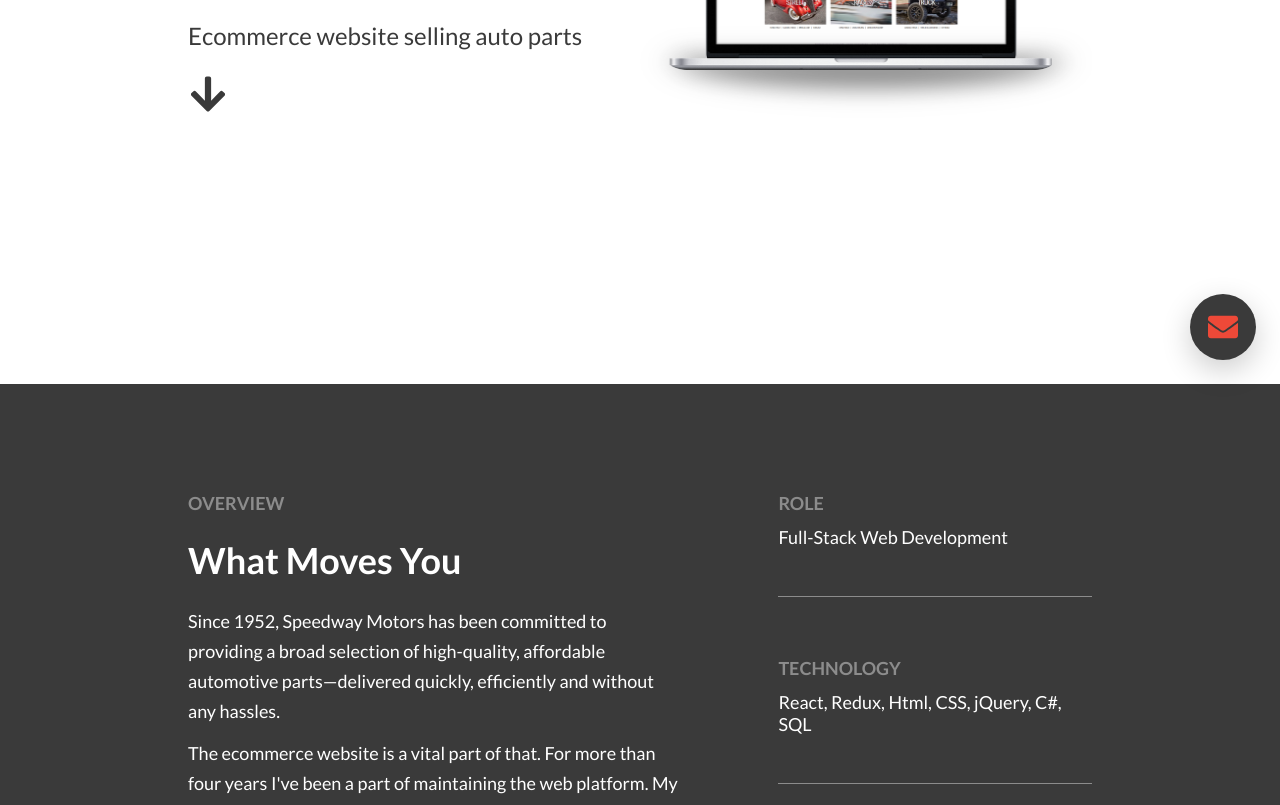
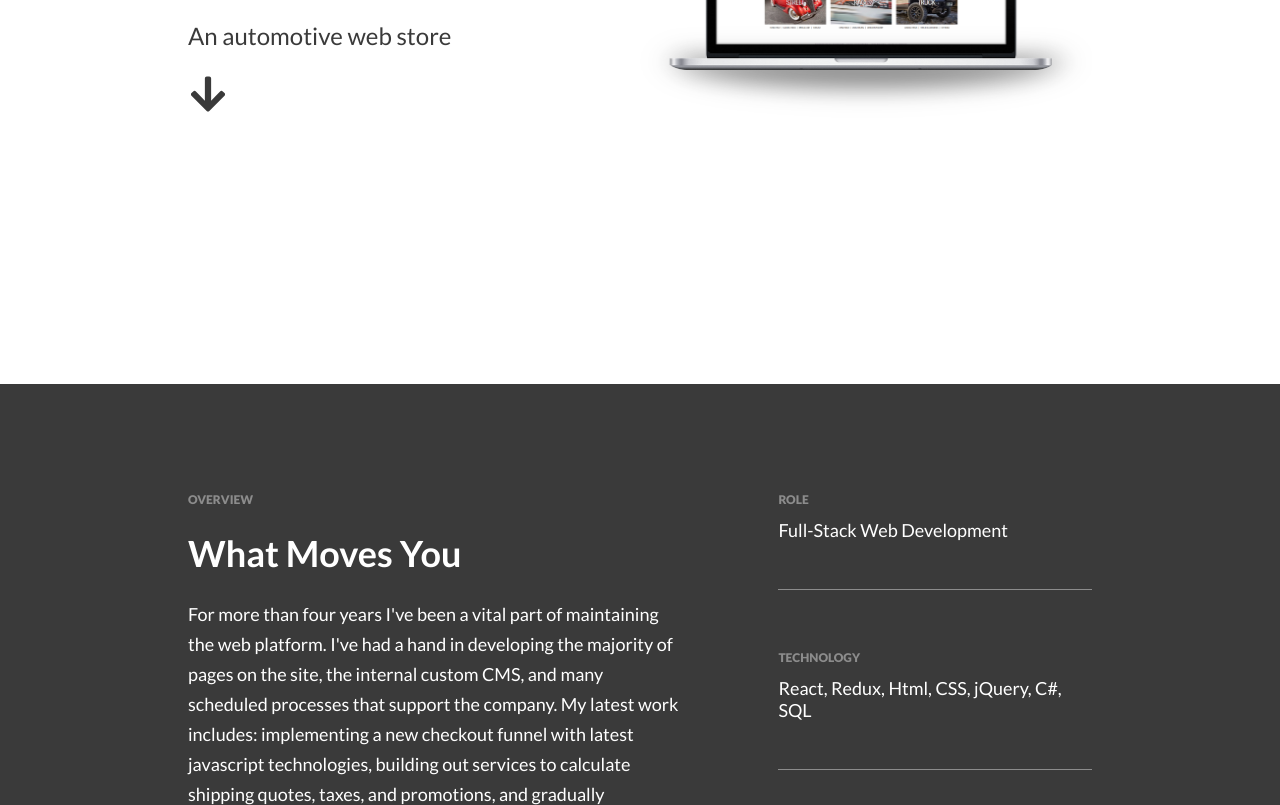
Before and after one commit to TonyProkop/tonyprokop.com, a Gatsby site: page /work/speedway-motors in a window 1280 px wide. Shown: the part 416-1221 px from the top of the page. Built offline with nearby package versions, Linux system fonts and the light colour scheme; Gatsby itself is replaced by a stand-in of ours.

Commit message:
Wording changes.

```diff
--- a/content/work.json
+++ b/content/work.json
@@ -2,11 +2,10 @@
   {
     "slug": "speedway-motors",
     "name": "Speedway Motors",
-    "about": "Ecommerce website selling auto parts",
+    "about": "An automotive web store",
     "overviewSlogan": "What Moves You",
     "overview": [
-      "Since 1952, Speedway Motors has been committed to providing a broad selection of high-quality, affordable automotive parts—delivered quickly, efficiently and without any hassles.",
-      "The ecommerce website is a vital part of that. For more than four years I've been a part of maintaining the web platform. My latest work includes: implementing a new checkout funnel with latest javascript technologies, building out services to calculate shipping quotes, taxes, and promotions, and gradually improving the in-house search algorithm."
+      "For more than four years I've been a vital part of maintaining the web platform. I've had a hand in developing the majority of pages on the site, the internal custom CMS, and many scheduled processes that support the company. My latest work includes: implementing a new checkout funnel with latest javascript technologies, building out services to calculate shipping quotes, taxes, and promotions, and gradually improving the in-house search algorithm."
     ],
     "role": "Full-Stack Web Development",
     "technologies": ["React", "Redux", "Html", "CSS", "jQuery", "C#", "SQL"],
@@ -29,7 +28,8 @@
     "about": "Single page static website to provide information to guests of my wedding",
     "overviewSlogan": "Tony and Katie's Wedding",
     "overview": [
-      "Single page, static site to provide information to guests such as, wedding location/time, reception location/time, engagement photos, gift registry, and rsvp."
+      "Single page, static site to provide information to guests such as, wedding location/time, reception location/time, engagement photos, gift registry, and rsvp.",
+      "Some features of the site are: parallax scrolling, clean image gallery, countdown timer, and rsvp form wired up to Netlify to avoid the need for a server."
     ],
     "role": "Web Design and Development",
     "technologies": [
--- a/src/components/Layout/Layout.js
+++ b/src/components/Layout/Layout.js
@@ -18,7 +18,7 @@
         <Menu />
         <main>{children}</main>
         <Footer />
-        <FloatingContact />
+        {/* <FloatingContact /> */}
       </Fragment>
     )
   }
--- a/src/templates/work.module.scss
+++ b/src/templates/work.module.scss
@@ -96,7 +96,7 @@
 
     h3 {
       display: inline;
-      margin-right: 1rem;
+      margin-right: 0.5rem;
       word-wrap: break-word;
     }
   }
@@ -121,6 +121,7 @@
 
 .label {
   text-transform: uppercase;
-  font-size: 1.5rem;
+  font-weight: 900;
+  font-size: 1rem;
   color: $color-gray;
 }
```
